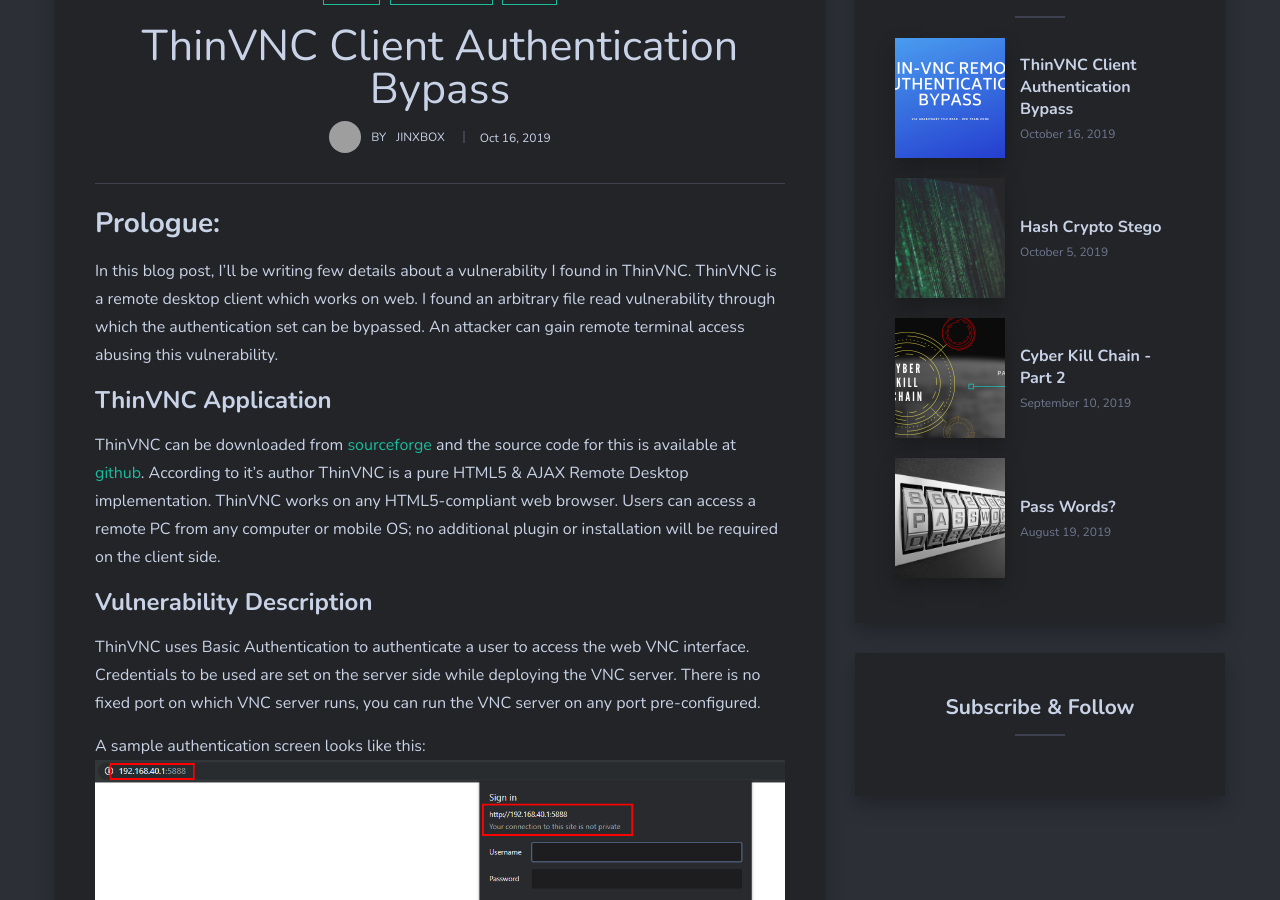
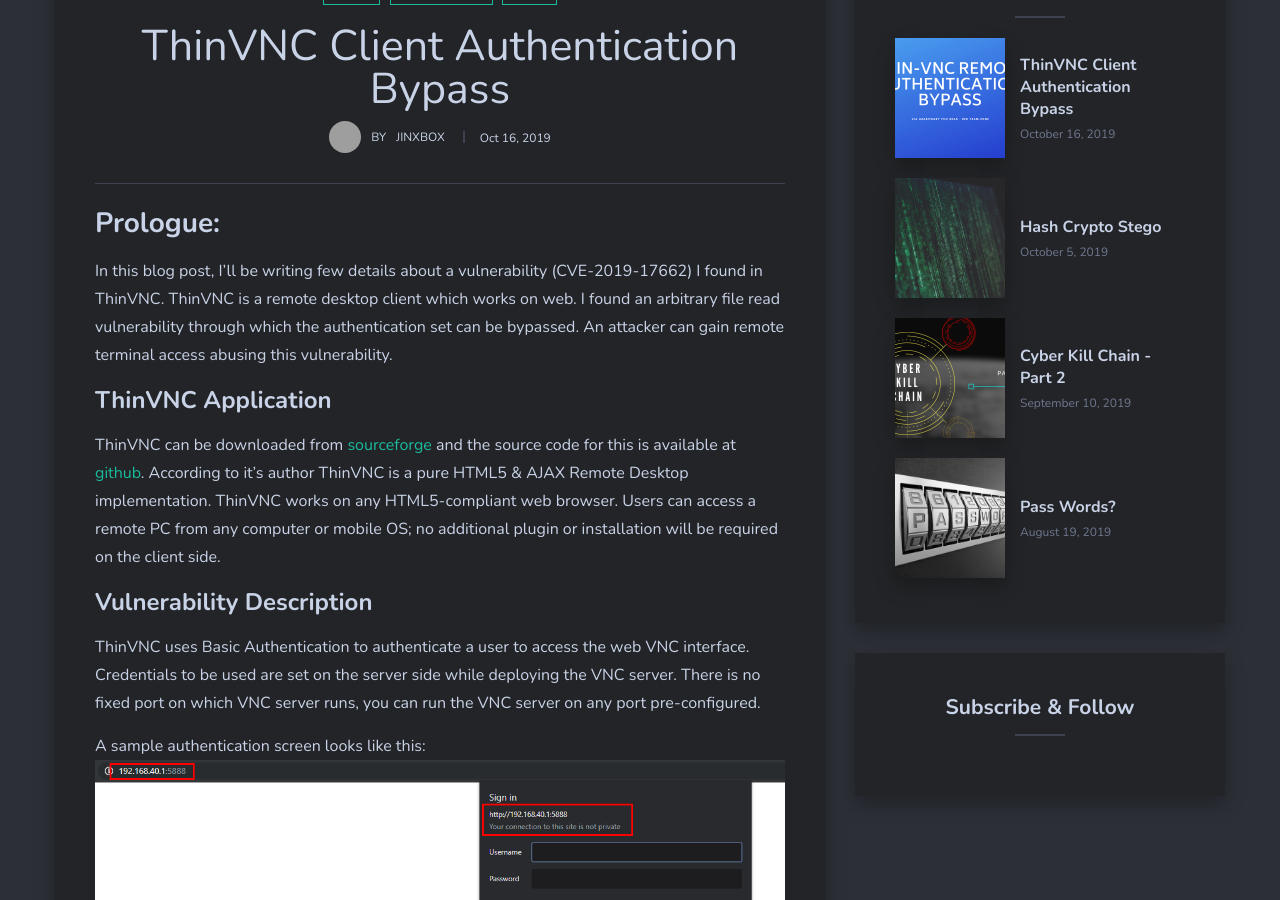
Before and after one commit to hzsolt21/hzsolt21.github.io, a Jekyll site: the page built from _posts/2019-10-16-ThinVNC.markdown, in a window 1280 px wide and 900 px high, scrolled down 790 px. Built offline with Jekyll 4.4.1, drawn with Linux system fonts in a browser that asks for light colours; comment, search, counter and statistics services are not loaded; grey boxes are pictures that could not be loaded.

Commit message:
added CVE-ID

```diff
--- a/_posts/2019-10-16-ThinVNC.markdown
+++ b/_posts/2019-10-16-ThinVNC.markdown
@@ -8,7 +8,7 @@
 ---
 
 <h2>Prologue:</h2>
-In this blog post, I'll be writing few details about a vulnerability I found in ThinVNC. ThinVNC is a remote desktop client which works on web. I found an arbitrary file read vulnerability through which the authentication set can be bypassed. An attacker can gain remote terminal access abusing this vulnerability.
+In this blog post, I'll be writing few details about a vulnerability (CVE-2019-17662) I found in ThinVNC. ThinVNC is a remote desktop client which works on web. I found an arbitrary file read vulnerability through which the authentication set can be bypassed. An attacker can gain remote terminal access abusing this vulnerability.
 
 <h3> ThinVNC Application </h3>
 ThinVNC can be downloaded from [sourceforge](https://sourceforge.net/projects/thinvnc/) and the source code for this is available at [github](https://github.com/bewest/thinvnc). According to it's author ThinVNC is a pure HTML5 & AJAX Remote Desktop implementation. ThinVNC works on any HTML5-compliant web browser. Users can access a remote PC from any computer or mobile OS; no additional plugin or installation will be required on the client side.
@@ -59,7 +59,7 @@
 
 
 <h3> POC: </h3>
-My friend [@WarMarx](https://twitter.com/\_WarMarX\_) on Twitter and I have written a tiny POC for this issue which can be found here: [Github POC Link](https://github.com/shashankmangal2/Exploits/tree/master/ThinVNC-RemoteAccess)
+My friend [@WarMarx](https://twitter.com/\_WarMarX\_) on Twitter and I have written a tiny POC for this issue which can be found here: [Github POC Link](https://github.com/shashankmangal2/Exploits/tree/master/CVE-2019-17662)
 
 <h3> ThinVNC in the wild  </h3>
 There are roughly 800 accessible ThinVNC servers exposed over internet. You can use the following queries on Shondan and Zoomeye to identiify the vulnearble servers.
```
